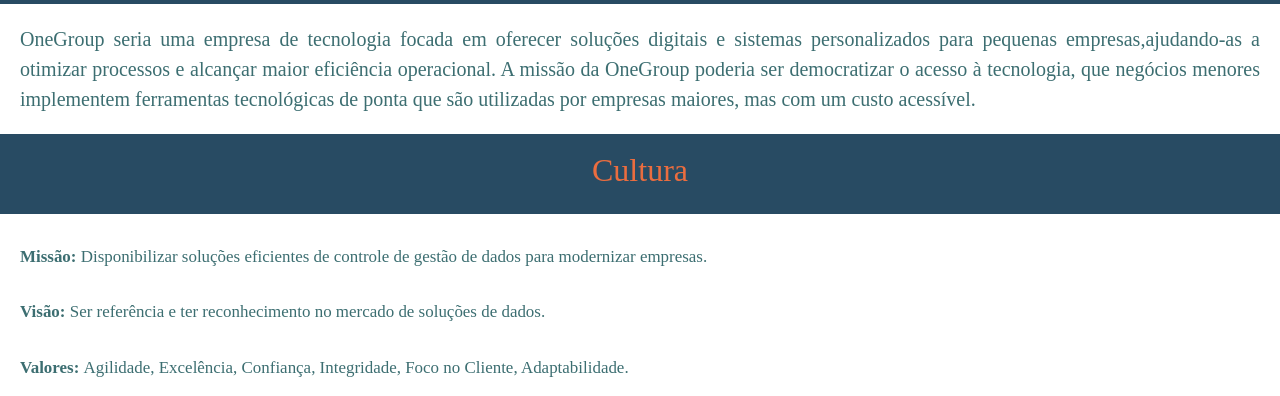
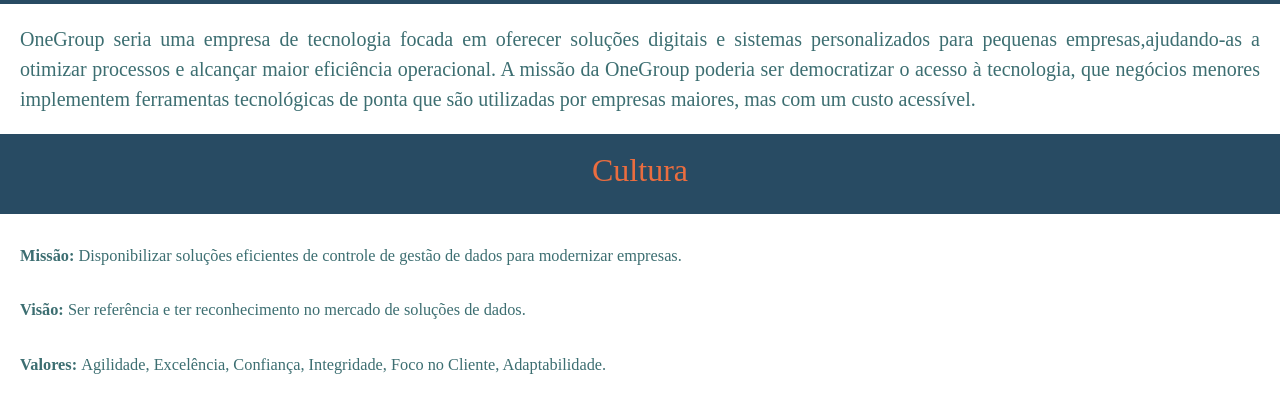
Before and after one commit to AlbyOrganization/SiteOneGroup, a plain HTML site: page index.html in a window 1280 px wide. Shown: the part 556-952 px from the top of the page. Drawn offline with nearby package versions, Linux system fonts and the light colour scheme.

Commit message:
style: Updating font-size of service-paragraph-enterprise p

```diff
--- a/style.css
+++ b/style.css
@@ -223,7 +223,7 @@ footer {
     margin-left: 20px;
     min-height: 40%;
     text-align: left;
-    font-size: 1.06rem;
+    font-size: 1.02rem;
 }
 
 
```
